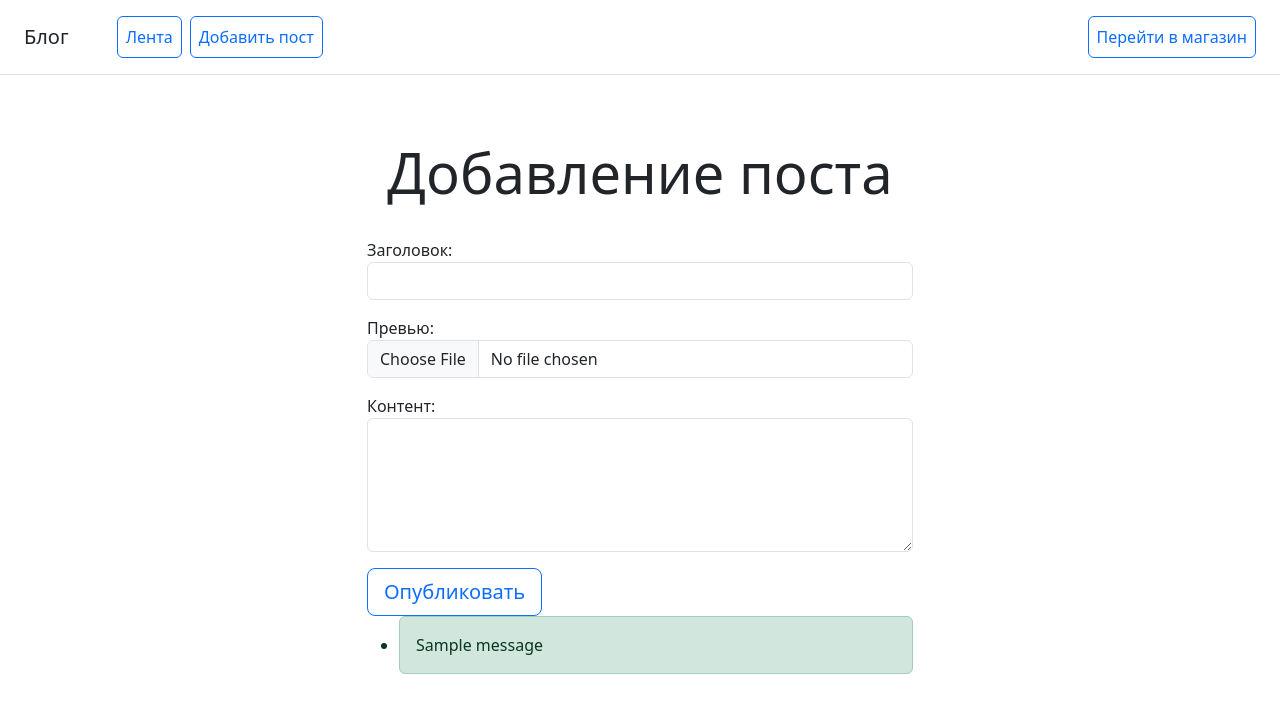
After one commit to TimurAgeenko/web_service_homework_project, a Django app: page /adding_blog_post/ in a window 1280 px wide. The commit adds this page. Shown: the top 713 px of the page. Run offline with Django 5.2, Linux system fonts and the light colour scheme; tables that the repository leaves empty hold one stand-in row (values such as "Sample post"); one stand-in notice (Sample message) is shown; some libraries are stand-ins or nearby versions.

Commit message:
Added adding_blog_post.html and BlogPostCreateView class

```diff
--- /dev/null
+++ b/blog/forms.py
@@ -0,0 +1,18 @@
+from django import forms
+from blog.models import BlogPost
+
+
+class BlogPostForm(forms.ModelForm):
+    class Meta:
+        model = BlogPost
+        fields = ['title', 'image', 'content']
+        labels = {
+            'title': 'Заголовок',
+            'image': 'Превью',
+            'content': 'Контент',
+        }
+        widgets = {
+            'title': forms.TextInput(attrs={'class': 'form-control'}),
+            'image': forms.FileInput(attrs={'class': 'form-control'}),
+            'content': forms.Textarea(attrs={'rows': 5, 'class': 'form-control'}),
+        }
--- /dev/null
+++ b/blog/templates/blog/adding_blog_post.html
@@ -0,0 +1,30 @@
+{% extends 'blog/blog_base.html' %}
+
+{% block title %}Добавление поста{% endblock %}
+
+{% block header %}
+<div class="pricing-header px-3 py-3 pt-md-5 pb-md-4 mx-auto text-center">
+    <h1 class="display-4">Добавление поста</h1>
+</div>
+{% endblock %}
+
+{% block content %}
+<div class="row">
+    <div class="col-6 mx-auto">
+        <form method="post" action="" class="form-floating" enctype="multipart/form-data">
+            {% csrf_token %}
+            {{ form.as_p }}
+            <button type="submit" class="btn btn-lg btn-block btn-outline-primary">Опубликовать</button>
+        </form>
+        {% if messages %}
+            <ul class="messages">
+                {% for message in messages %}
+                    <li class="alert alert-{{ message.tags }}">
+                        {{ message }}
+                    </li>
+                {% endfor %}
+            </ul>
+        {% endif %}
+    </div>
+</div>
+{% endblock %}
--- a/blog/templates/blog/blog_base.html
+++ b/blog/templates/blog/blog_base.html
@@ -15,7 +15,7 @@
             <a class="p-2 btn btn-outline-primary" href="/blog_home/">Лента</a>
             <a class="p-2 btn btn-outline-primary" href="/adding_blog_post/">Добавить пост</a>
         </div>
-        <a class="p-2 btn btn-outline-primary ms-auto" href="/blog_home/">Перейти в магазин</a>
+        <a class="p-2 btn btn-outline-primary ms-auto" href="/home/">Перейти в магазин</a>
     </nav>
 </div>
 
--- a/blog/urls.py
+++ b/blog/urls.py
@@ -1,8 +1,9 @@
 from django.urls import path
-from blog.views import BlogPostListView
+from blog.views import BlogPostListView, BlogPostCreateView
 
 app_name = "blog"
 
 urlpatterns = [
     path('blog_home/', BlogPostListView.as_view(), name='blog_home'),
+    path('adding_blog_post/', BlogPostCreateView.as_view(), name='adding_blog_post'),
 ]
--- a/blog/views.py
+++ b/blog/views.py
@@ -1,5 +1,8 @@
+from django.urls import reverse_lazy
 from django.views.generic import ListView, CreateView, UpdateView, DeleteView
+from django.contrib import messages
 
+from blog.forms import BlogPostForm
 from blog.models import BlogPost
 
 
@@ -8,3 +11,16 @@ class BlogPostListView(ListView):
     context_object_name = 'blog_posts'
     template_name = 'blog/blog_home.html'
     paginate_by = 6
+
+
+class BlogPostCreateView(CreateView):
+    model = BlogPost
+    form_class = BlogPostForm
+    context_object_name = 'blog_post'
+    template_name = 'blog/adding_blog_post.html'
+    success_url = reverse_lazy('blog:adding_blog_post')
+
+    def form_valid(self, form):
+        messages.success(self.request, 'Пост успешно добавлен!')
+
+        return super().form_valid(form)
```
